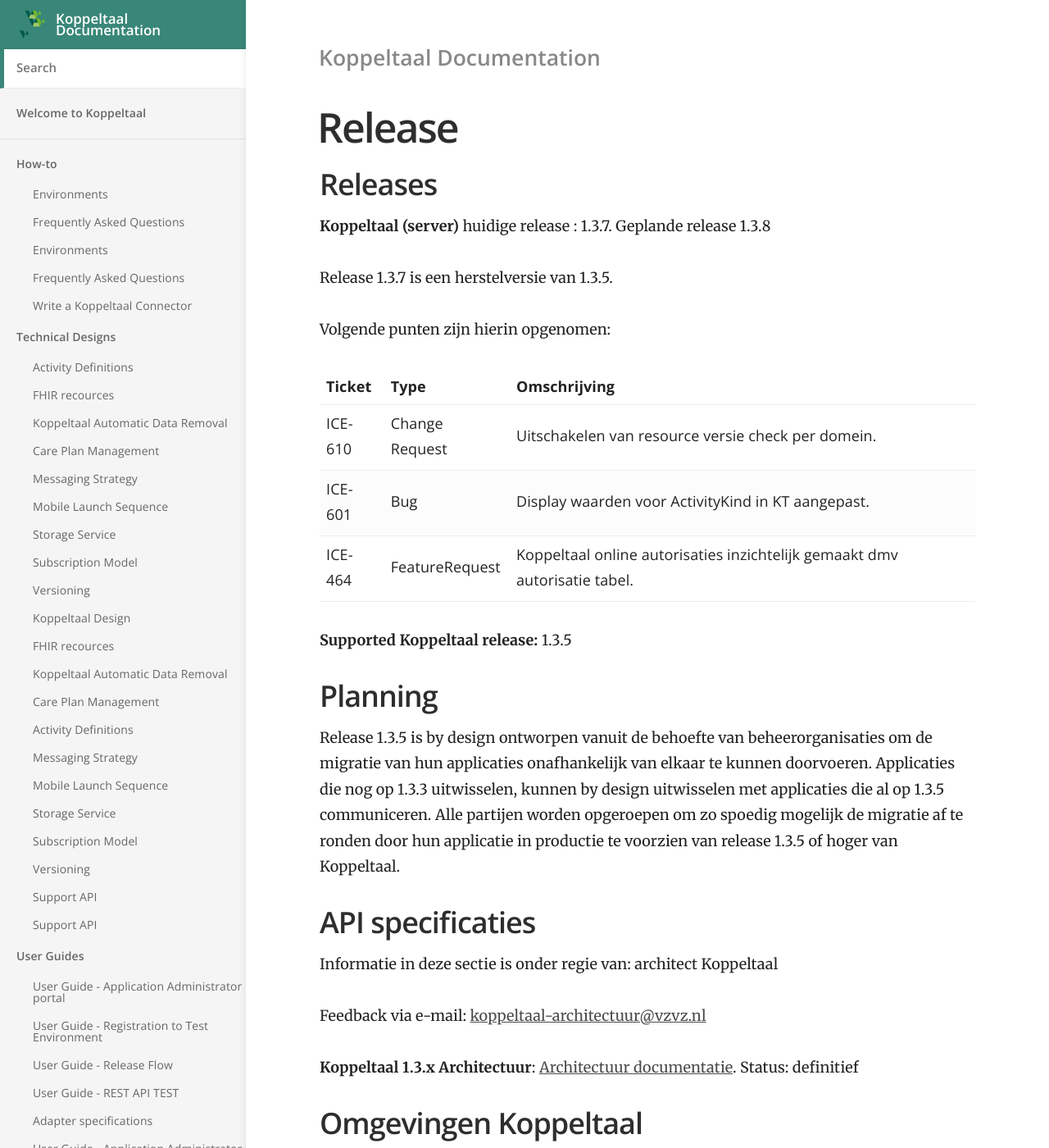
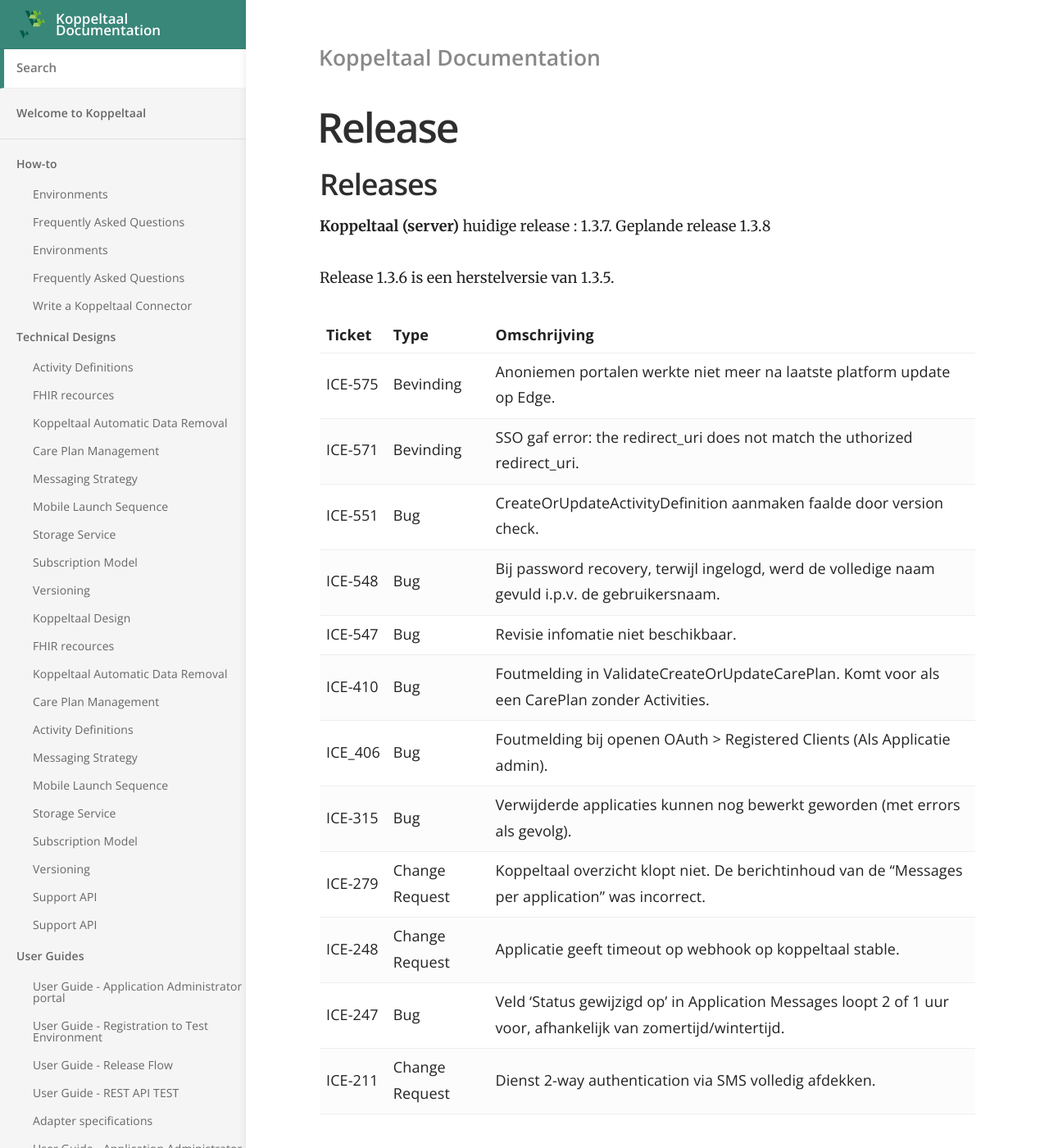
Before and after one commit to Koppeltaal/Koppeltaal-Documentation, a Jekyll site: the page built from release-planning.md, in a window 1280 px wide and 1400 px high. Shown: the whole window at 82% size. Built offline with Jekyll 4.4.1, drawn with Linux system fonts in a browser that asks for light colours; some of the changed text lies outside the part shown.

Commit message:
GitBook: [master] one page modified

```diff
--- a/release-planning.md
+++ b/release-planning.md
@@ -10,6 +10,24 @@ description: >-
 ## Releases
 
 **Koppeltaal \(server\)** huidige release : 1.3.7. Geplande release 1.3.8
+
+Release 1.3.6  is een herstelversie van 1.3.5.
+
+| Ticket | Type | Omschrijving |
+| :--- | :--- | :--- |
+| ICE-575 | Bevinding | Anoniemen portalen werkte niet meer na laatste platform update op Edge. |
+| ICE-571 | Bevinding | SSO gaf error: the redirect\_uri does not match the uthorized redirect\_uri. |
+| ICE-551 | Bug | CreateOrUpdateActivityDefinition aanmaken faalde door version check. |
+| ICE-548 | Bug | Bij password recovery, terwijl ingelogd, werd de volledige naam gevuld i.p.v. de gebruikersnaam. |
+| ICE-547 | Bug | Revisie infomatie niet beschikbaar. |
+| ICE-410 | Bug | Foutmelding in ValidateCreateOrUpdateCarePlan. Komt voor als een CarePlan zonder Activities. |
+| ICE\_406 | Bug | Foutmelding bij openen OAuth &gt; Registered Clients \(Als Applicatie admin\). |
+| ICE-315 | Bug | Verwijderde applicaties kunnen nog bewerkt geworden \(met errors als gevolg\). |
+| ICE-279 | Change Request | Koppeltaal overzicht klopt niet. De berichtinhoud van de "Messages per application" was incorrect. |
+| ICE-248 | Change Request | Applicatie geeft timeout op webhook op koppeltaal stable. |
+| ICE-247 | Bug | Veld 'Status gewijzigd op' in Application Messages loopt 2 of 1 uur voor, afhankelijk van zomertijd/wintertijd. |
+| ICE-211 | Change Request | Dienst 2-way authentication via SMS volledig afdekken. |
+|  |  |  |
 
 Release 1.3.7 is een herstelversie van 1.3.5.
 
@@ -52,7 +70,7 @@ Voor community leden die nog niet actief zijn in de productiefase van Koppeltaal
 | Stable | [Stablekoppeltaal.vhscloud.nl](http://stablekoppeltaal.vhscloud.nl/) | 1.3.5.4 | Sinds 9 januari 2020 | Omgeving ten behoeve van productie incidenten testen |
 | Demo | [Demokoppeltaal.vhscloud.nl](http://demokoppeltaal.vhscloud.nl/) | 1.3.5.4 | Sinds 9 januari 2020 | Omgeving ten behoeve demo's geven  |
 
-## Core __applicaties
+## Core applicaties
 
 Informatie in deze sectie is onder regie van: Koppeltaal Testteam
 
```
